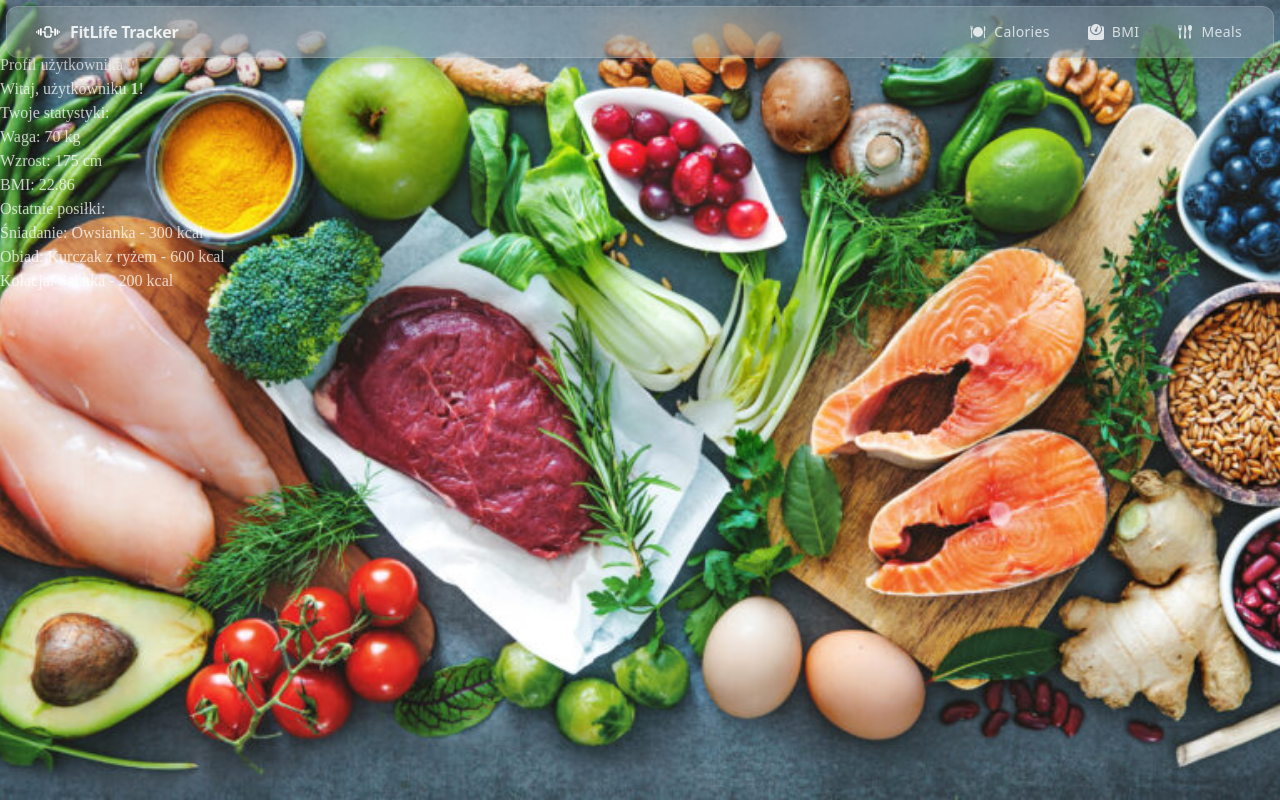
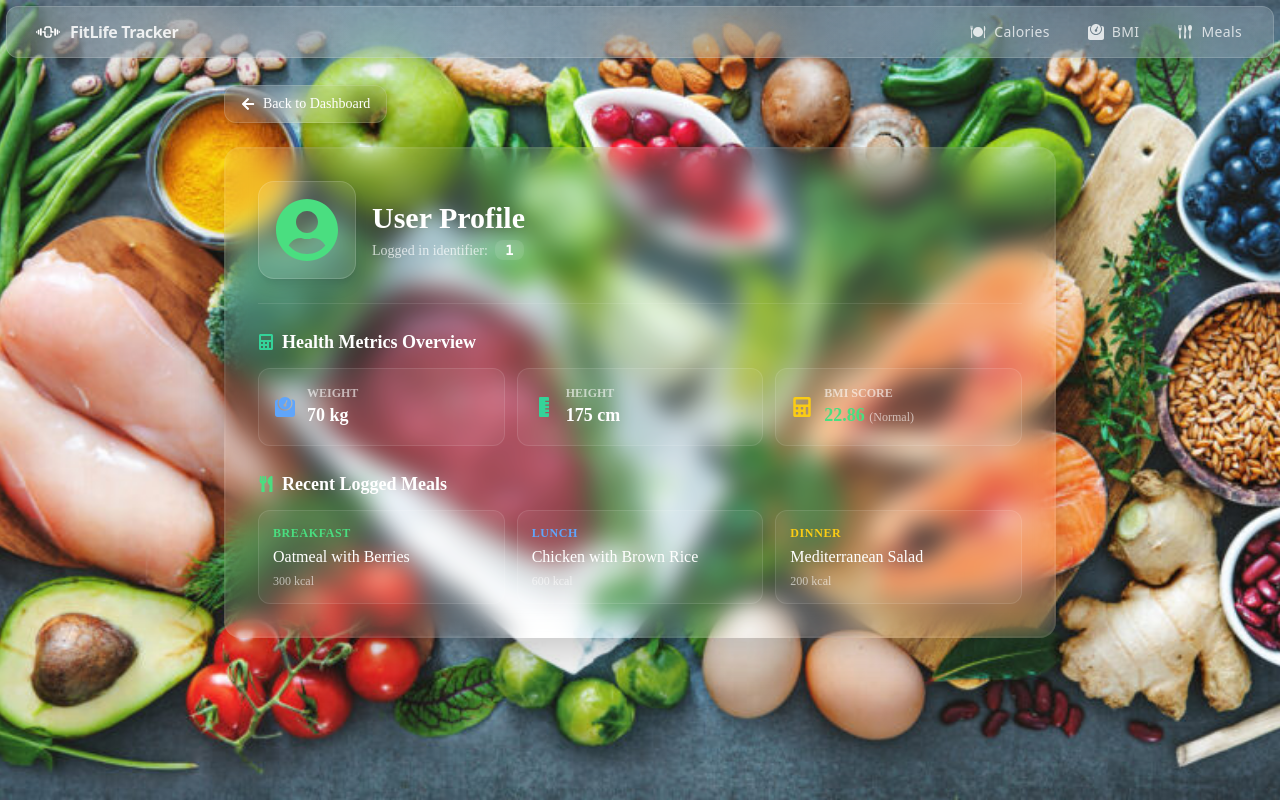
Before and after one commit to Karman1818/FitLife-Tracker, a Next.js app: page /profile/1 in a window 1280 px wide. Built offline with nearby package versions, Linux system fonts and the light colour scheme; no server answers; a web font is replaced by a local one; what tailwindcss-debug-screens would draw is missing.

Commit message:
style(profile): localize to english and apply glassmorphic styling

```diff
--- a/app/profile/[id]/page.tsx
+++ b/app/profile/[id]/page.tsx
@@ -1,36 +1,99 @@
+import Link from "next/link";
+import { FaUserCircle, FaWeight, FaRulerVertical, FaCalculator, FaUtensils, FaArrowLeft } from "react-icons/fa";
+
 interface PageProps {
   params: Promise<{
     id: string;
-  }>
+  }>;
 }
 
 export default async function Page(props: PageProps) {
-  const id = (await props.params).id;
+  const { id } = await props.params;
 
   return (
-    <div>
-      <div className="profile-container">
-        <h1>Profil użytkownika</h1>
-        <p>
-          Witaj, użytkowniku <strong>{id}</strong>!
-        </p>
-        <div className="profile-stats">
-          <h2>Twoje statystyki:</h2>
-          <ul>
-            <li>Waga: 70 kg</li>
-            <li>Wzrost: 175 cm</li>
-            <li>BMI: 22.86</li>
-          </ul>
+    <div className="max-w-4xl mx-auto py-8 px-4 sm:px-6 lg:px-8 space-y-6">
+      {/* Back button */}
+      <div>
+        <Link
+          href="/"
+          className="inline-flex items-center gap-2 px-4 py-2 rounded-xl bg-white/10 hover:bg-white/20 border border-white/15 text-white text-sm font-medium backdrop-blur-md transition-all shadow-md hover:scale-[1.02]"
+        >
+          <FaArrowLeft className="w-3.5 h-3.5" />
+          <span>Back to Dashboard</span>
+        </Link>
+      </div>
+
+      {/* Main Profile Card */}
+      <div className="bg-white/10 border-2 border-white/5 shadow-2xl rounded-2xl p-6 sm:p-8 backdrop-blur-md space-y-6">
+        {/* User Header */}
+        <div className="flex flex-col sm:flex-row items-center gap-4 border-b border-white/10 pb-6 text-center sm:text-left">
+          <div className="p-4 rounded-2xl bg-white/10 border border-white/15 text-white shadow-lg">
+            <FaUserCircle className="w-16 h-16 text-green-400" />
+          </div>
+          <div className="space-y-1">
+            <h1 className="text-2xl sm:text-3xl font-extrabold text-white">User Profile</h1>
+            <p className="text-white/70 text-sm">
+              Logged in identifier: <span className="text-white font-mono font-semibold bg-white/10 px-2.5 py-0.5 rounded-lg ml-1">{id}</span>
+            </p>
+          </div>
         </div>
-        <div className="profile-meals">
-          <h2>Ostatnie posiłki:</h2>
-          <ul>
-            <li>Śniadanie: Owsianka - 300 kcal</li>
-            <li>Obiad: Kurczak z ryżem - 600 kcal</li>
-            <li>Kolacja: Sałatka - 200 kcal</li>
-          </ul>
+
+        {/* Health Metrics Section */}
+        <div className="space-y-3">
+          <h2 className="text-lg font-bold text-white flex items-center gap-2">
+            <FaCalculator className="w-4 h-4 text-emerald-400" />
+            <span>Health Metrics Overview</span>
+          </h2>
+          <div className="grid grid-cols-1 sm:grid-cols-3 gap-3">
+            <div className="bg-white/5 border border-white/10 rounded-xl p-4 flex items-center gap-3">
+              <FaWeight className="w-5 h-5 text-blue-400" />
+              <div>
+                <p className="text-xs text-white/60 uppercase font-semibold">Weight</p>
+                <p className="text-lg font-bold text-white">70 kg</p>
+              </div>
+            </div>
+            <div className="bg-white/5 border border-white/10 rounded-xl p-4 flex items-center gap-3">
+              <FaRulerVertical className="w-5 h-5 text-emerald-400" />
+              <div>
+                <p className="text-xs text-white/60 uppercase font-semibold">Height</p>
+                <p className="text-lg font-bold text-white">175 cm</p>
+              </div>
+            </div>
+            <div className="bg-white/5 border border-white/10 rounded-xl p-4 flex items-center gap-3">
+              <FaCalculator className="w-5 h-5 text-yellow-400" />
+              <div>
+                <p className="text-xs text-white/60 uppercase font-semibold">BMI Score</p>
+                <p className="text-lg font-bold text-green-400">22.86 <span className="text-xs font-normal text-white/60">(Normal)</span></p>
+              </div>
+            </div>
+          </div>
+        </div>
+
+        {/* Recent Meals Section */}
+        <div className="space-y-3">
+          <h2 className="text-lg font-bold text-white flex items-center gap-2">
+            <FaUtensils className="w-4 h-4 text-green-400" />
+            <span>Recent Logged Meals</span>
+          </h2>
+          <div className="grid grid-cols-1 sm:grid-cols-3 gap-3">
+            <div className="bg-white/5 border border-white/10 rounded-xl p-3.5 space-y-1">
+              <p className="text-xs font-semibold text-green-400 uppercase tracking-wider">Breakfast</p>
+              <p className="font-medium text-white text-base">Oatmeal with Berries</p>
+              <p className="text-xs text-white/60">300 kcal</p>
+            </div>
+            <div className="bg-white/5 border border-white/10 rounded-xl p-3.5 space-y-1">
+              <p className="text-xs font-semibold text-blue-400 uppercase tracking-wider">Lunch</p>
+              <p className="font-medium text-white text-base">Chicken with Brown Rice</p>
+              <p className="text-xs text-white/60">600 kcal</p>
+            </div>
+            <div className="bg-white/5 border border-white/10 rounded-xl p-3.5 space-y-1">
+              <p className="text-xs font-semibold text-yellow-400 uppercase tracking-wider">Dinner</p>
+              <p className="font-medium text-white text-base">Mediterranean Salad</p>
+              <p className="text-xs text-white/60">200 kcal</p>
+            </div>
+          </div>
         </div>
       </div>
     </div>
   );
-};
+}
```
